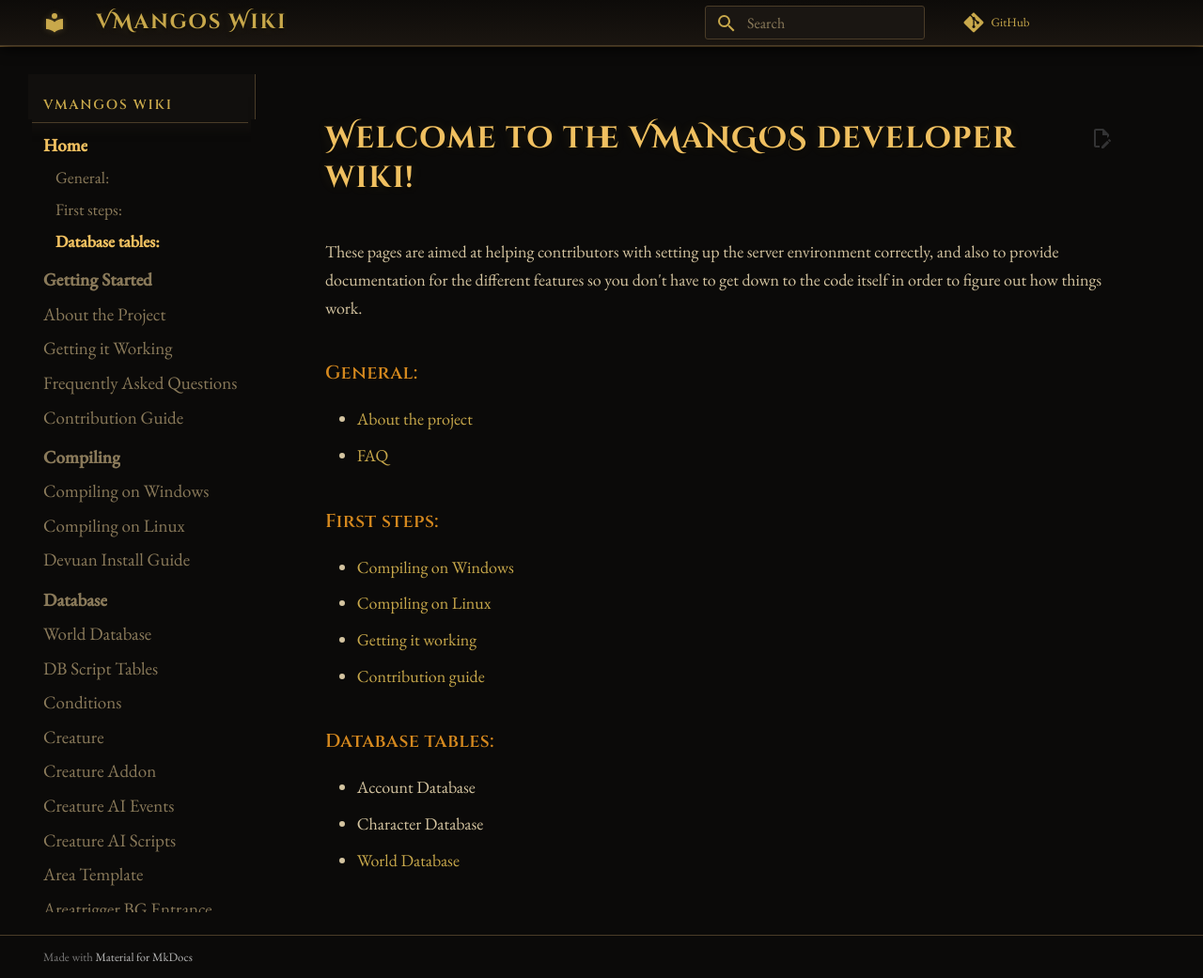
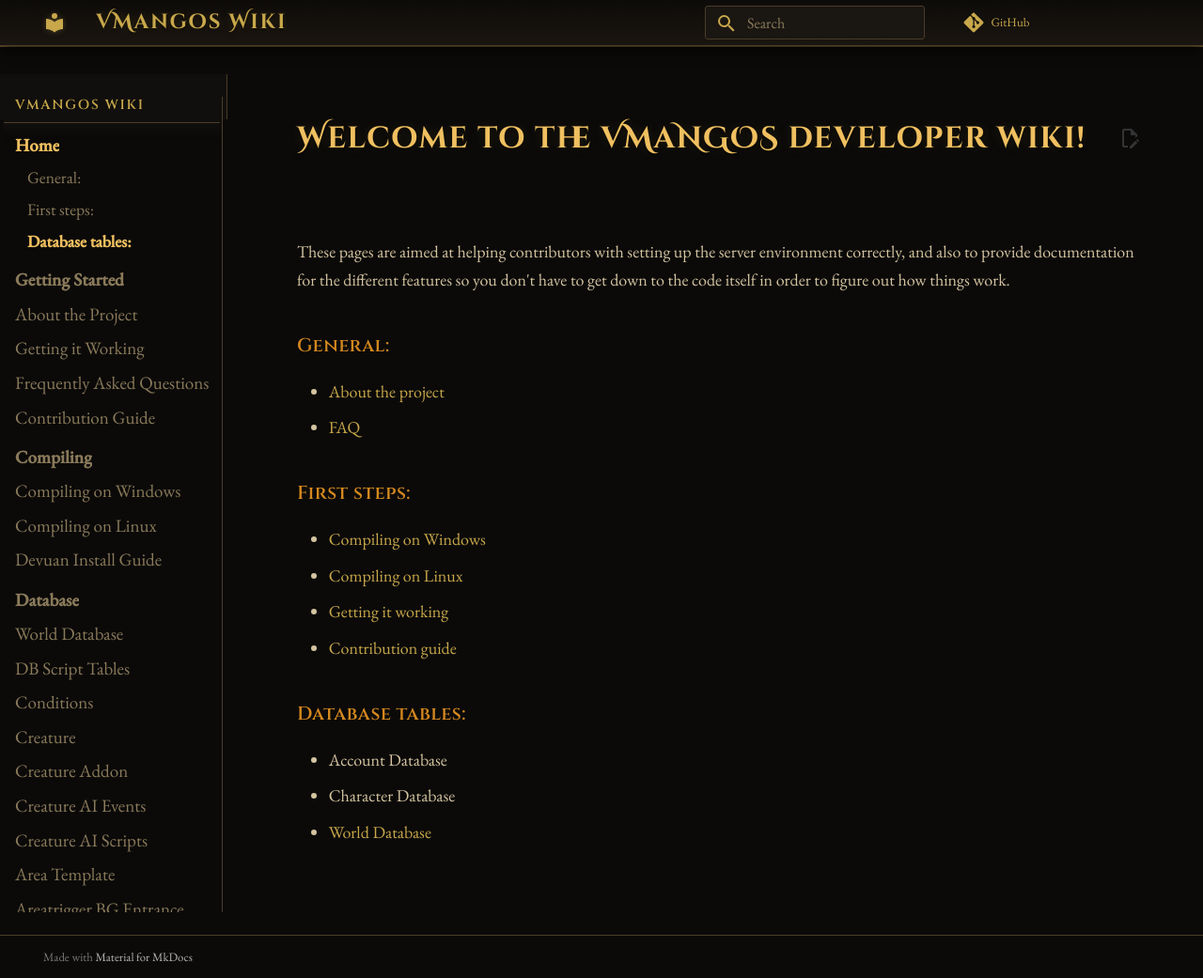
Before and after one commit to Daribon/Wikitest, an MkDocs documentation site: the page built from docs/Home.md, in a window 1280 px wide and 1041 px high. Shown: the whole window at 94% size. Built offline with MkDocs 1.6.1 and Material for MkDocs 9.7.7, drawn with Linux system fonts in a browser that asks for light colours; comment, search, counter and statistics services are not loaded.

Commit message:
change the navbars

```diff
--- a/docs/stylesheets/extra.css
+++ b/docs/stylesheets/extra.css
@@ -113,6 +113,37 @@ body {
 .md-sidebar--secondary {
     border-right: none;
     border-left: 1px solid var(--wow-border);
+}
+
+@media only screen and (min-width: 76.25em) {
+    .md-main__inner {
+        max-width: none;
+    }
+    .md-sidebar--primary {
+        left: 0;
+    }
+    .md-sidebar--secondary {
+        right: 0;
+        margin-left: 0;
+        -webkit-transform: none;
+        transform: none;
+    }
+    /* Remove box-shadow on active nav item — cleaner look */
+    .md-nav--lifted > .md-nav__list > .md-nav__item--active > .md-nav__link {
+        background: none;
+        box-shadow: none;
+    }
+}
+
+@media screen and (min-width: 60em) {
+    .md-nav--secondary .md-nav__title {
+        background: none;
+        box-shadow: none;
+    }
+}
+
+body .md-sidebar--primary .md-sidebar__scrollwrap {
+    border-right: 1px solid var(--wow-border);
 }
 
 /* Nav section titles */
```
